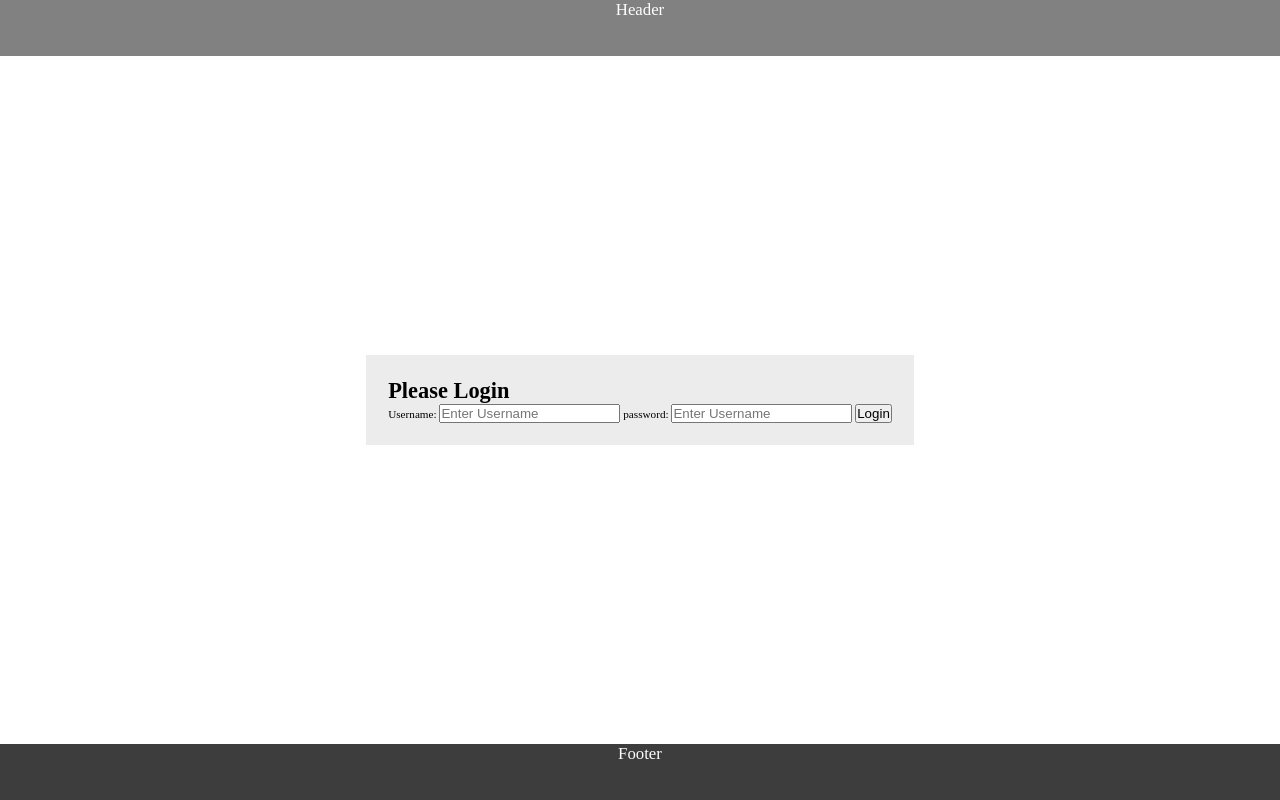
After one commit to Decha777/AAUCMS, a Django app: page /accounts/login/ in a window 1280 px wide. The commit adds this page. Run offline with Django 3.2, Linux system fonts and the light colour scheme.

Commit message:
modified templates

```diff
--- a/AAUCMS/urls.py
+++ b/AAUCMS/urls.py
@@ -15,9 +15,12 @@ Including another URLconf
 """
 from django.contrib import admin
 from django.urls import path, include
+from django.contrib.auth.views import LoginView,LogoutView
 from Report import views
 
 urlpatterns = [
     path('admin/', admin.site.urls),
-    path('', include('Report.urls', namespace='report'))
+    path('', include('Report.urls', namespace='report')),
+    path('accounts/login/', LoginView.as_view(), name= 'user_login'),
+    path('accounts/logout/', LogoutView.as_view(), name= 'user_logout', kwargs={'next_page': '/'}),
 ]
--- a/Report/templates/index.html
+++ b/Report/templates/index.html
@@ -1,7 +1,4 @@
-{% extends 'base.html' %}
-
-{% block content %}
-{% if activities_list %}
+{% extends 'base.html' %} {% block content %} {% if activities_list %}
 <ul>
   {% for activity in activities_list %}
   <li><a href="">{{ activity.activity_name }}</a></li>
@@ -18,7 +15,6 @@
   <label for="resp{{ forloop.counter }}">Phone</label
   ><br />
   {% endfor %}
-
 </ul>
 {% else %}
 <p>No activities are available.</p>
--- a/Report/urls.py
+++ b/Report/urls.py
@@ -4,5 +4,6 @@ from Report import views
 app_name = 'Report'
 
 urlpatterns = [
+    path('', views.list_activities, name='home'),
     path('tasks', views.list_activities, name='activity')
 ]
--- /dev/null
+++ b/templates/registration/login.html
@@ -0,0 +1,18 @@
+{% extends 'base.html' %} {% block content %}
+
+<div class="">
+  <h1>Please Login</h1>
+
+  <form action="{% url 'Report:activity' %}" method="POST">
+    {% csrf_token %}
+
+    <label for="username">Username:</label>
+    <input type="text" name="username" placeholder="Enter Username" />
+
+    <label for="password">password:</label>
+    <input type="password" name="password" placeholder="Enter Username" />
+
+    <button type="submit" name="">Login</button>
+  </form>
+</div>
+{% endblock content %}
```
Also changed, not shown: Report/views.py (+31 -0 lines).
